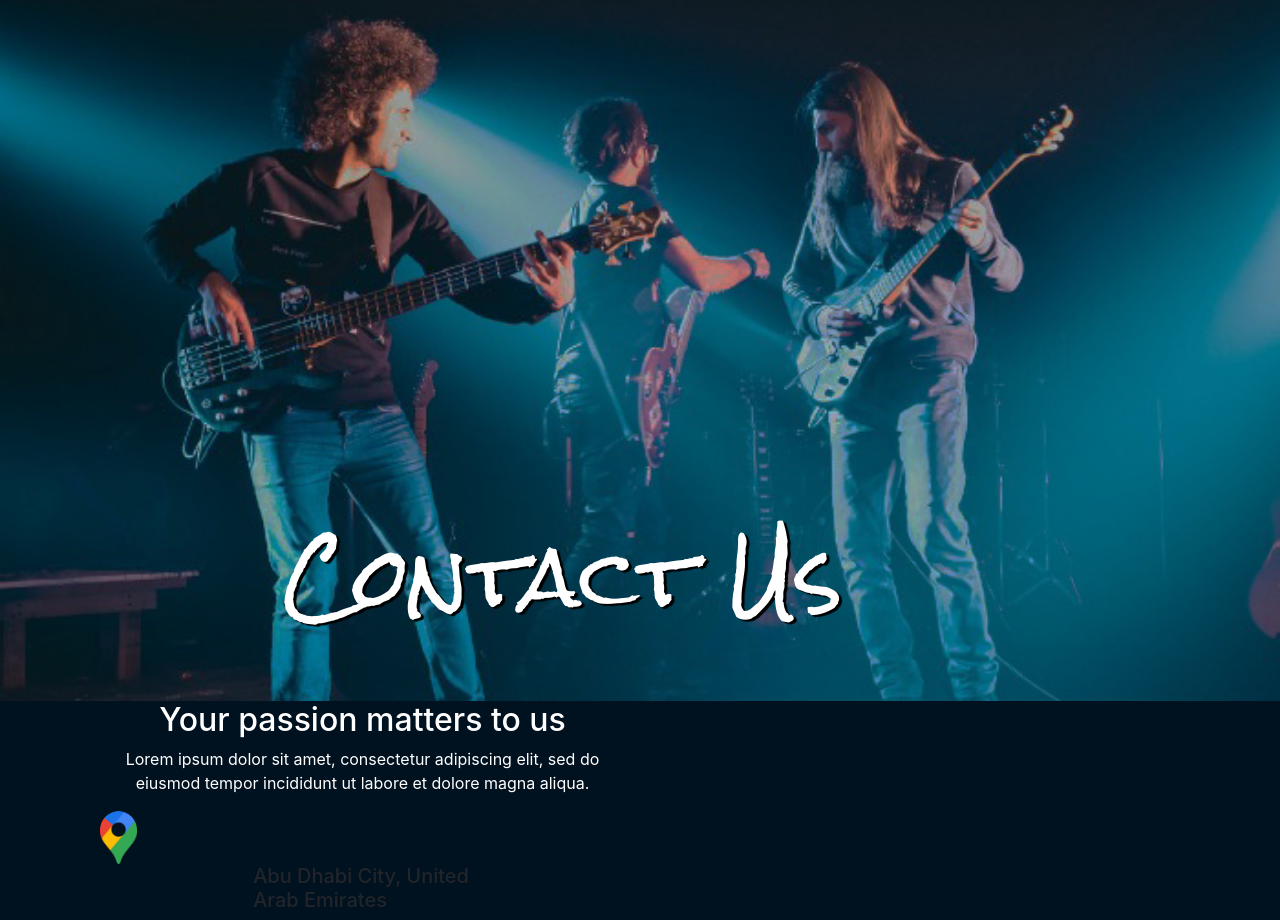
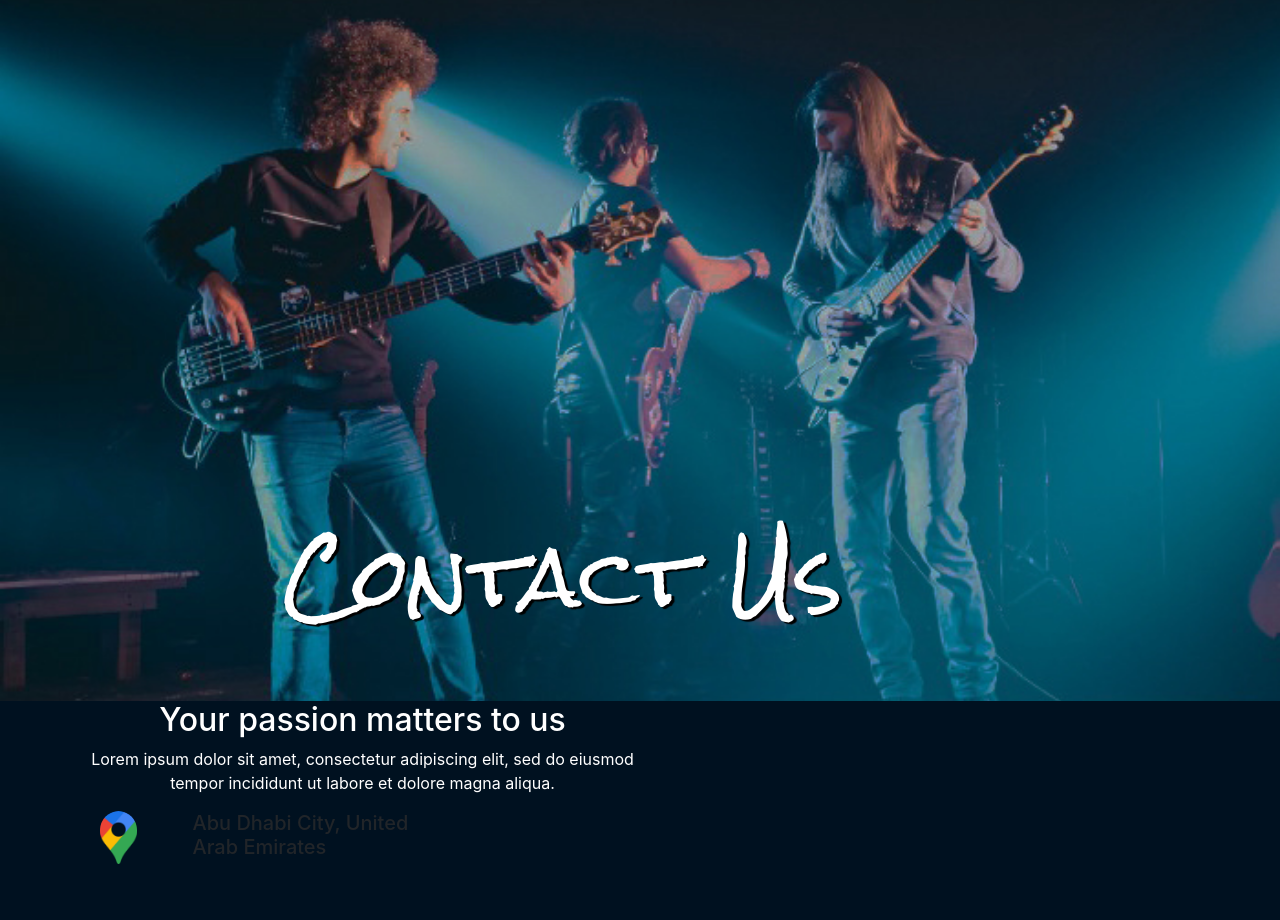
Before and after one commit to migggykun/TrockEnRoll2021, a plain HTML site: page contactUs.html in a window 1280 px wide. Shown: the part 99-1019 px from the top of the page. After the commit the page ends 966 px from the top, so only its background shows below. Drawn offline with nearby package versions, Linux system fonts and the light colour scheme.

Commit message:
contactUs

```diff
--- a/contactUs.css
+++ b/contactUs.css
@@ -12,7 +12,17 @@
     overflow: hidden;
 }
 
-.contactInfo h2,p
-{
+.contactInfo h2,p {
     color:#FFF;
 }
+
+.icon{
+margin-right: 0;
+padding:0;
+}
+
+.nopadding{
+    margin-left: 0 !important;
+    margin-right: 0 !important;
+}
+}
--- a/contactUs.html
+++ b/contactUs.html
@@ -65,19 +65,19 @@
     <div class="container contactForm">
         <div class="col-md-6 contactInfo">
             <h2 class="text-center">Your passion matters to us</h2>
-            <row>
+            <div class="row">
                 <p class="text-center">Lorem ipsum dolor sit amet, consectetur adipiscing elit,
                     sed do eiusmod tempor incididunt ut labore et dolore
                     magna aliqua.</p>
-            </row>
-            <row>
-                <div class="col-md-1 mx-0 px-0">
+                </div>
+                <div class="row">
+                <div class="col-md-2 nopadding">
                     <img src="/img/contactUs/location.png" alt="">
                 </div>
-                <div class="col-md-5 mx-auto px-0">
+                <div class="col-md-6 nopadding">
                     <h5>Abu Dhabi City, United Arab Emirates</h5>
                 </div>
-            </row>
+            </div>
         </div>
 </body>
 <html>
```
